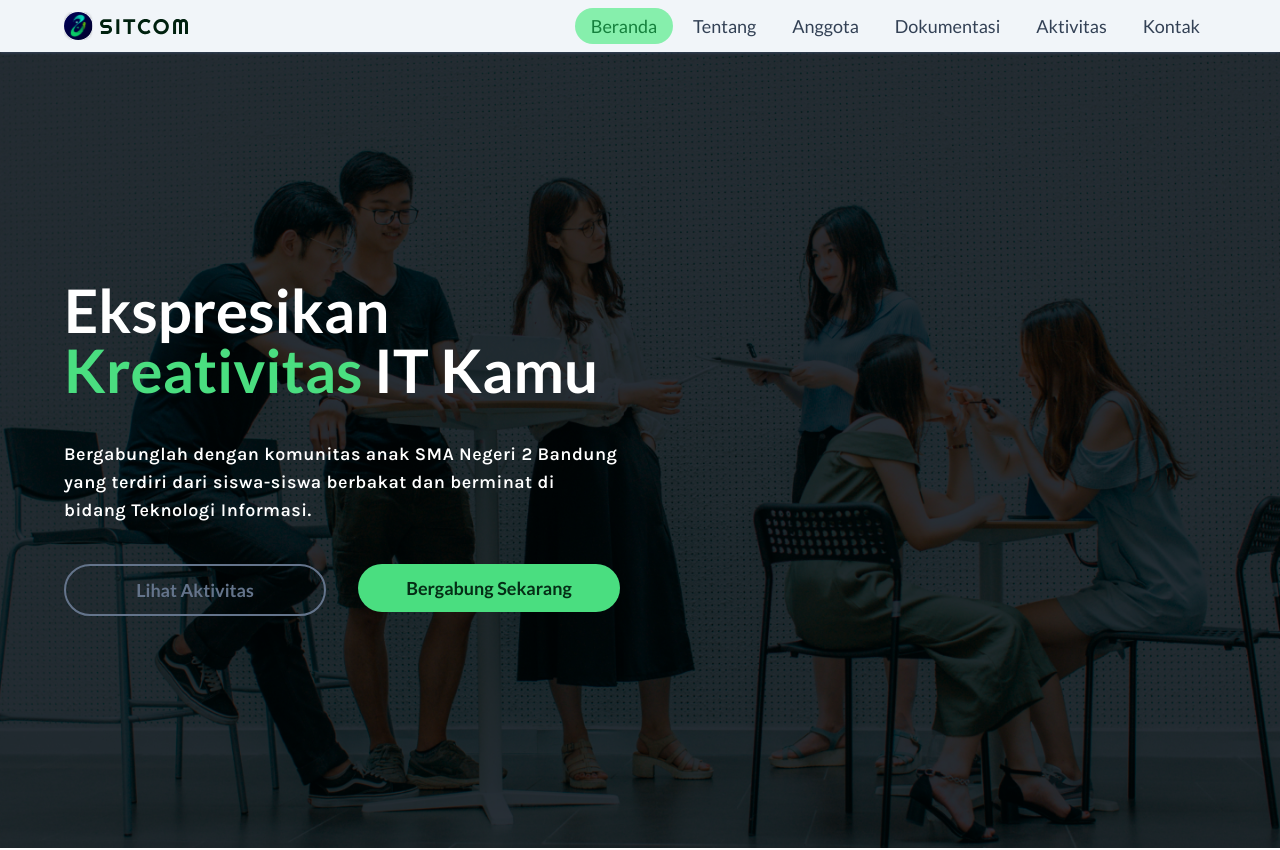
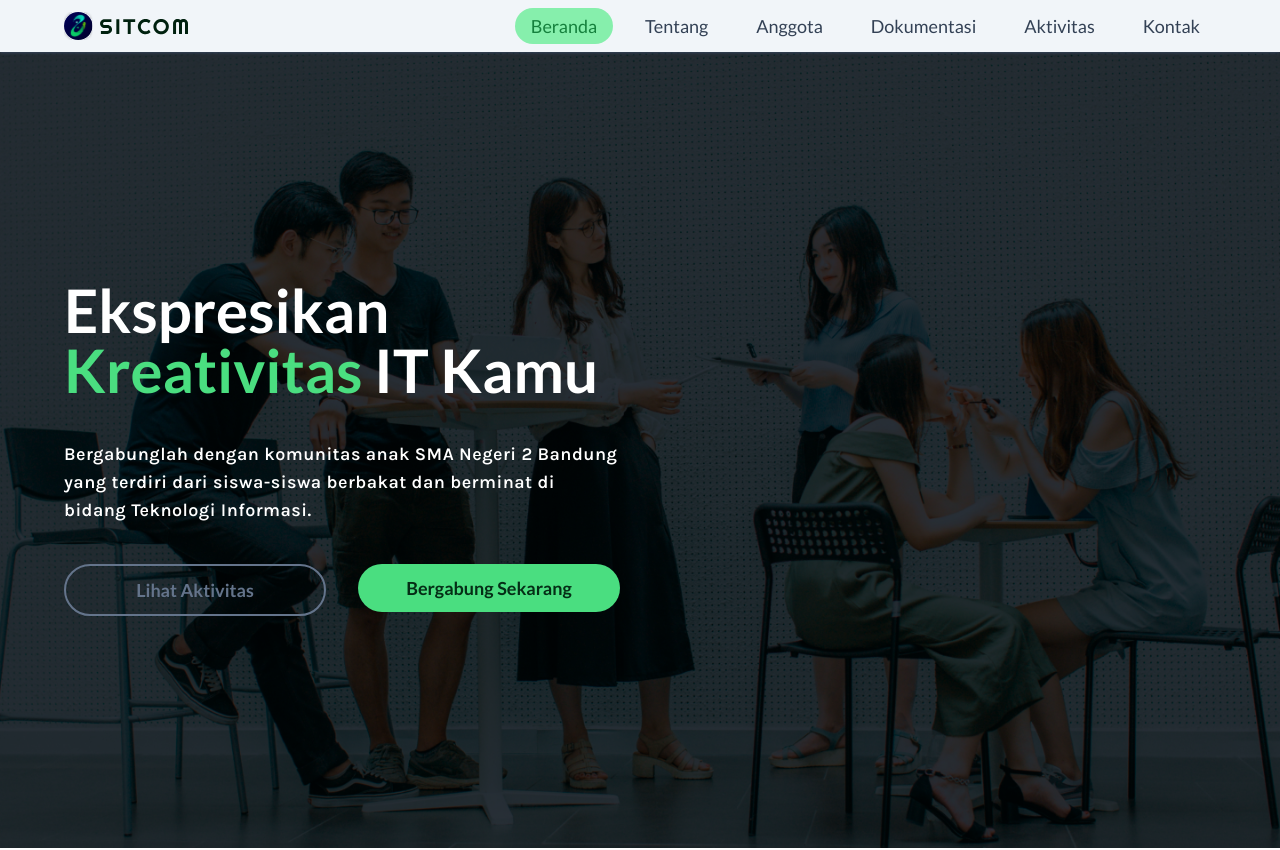
Before and after one commit to sitcomsmanda/sitcom-website, a Next.js app: page / in a window 1280 px wide. Shown: the top 850 px of the page. Built offline with nearby package versions, Linux system fonts and the light colour scheme.

Commit message:
add: Layout: NavLinks: responsive gap

```diff
--- a/src/layouts/Navigation/NavLinks.tsx
+++ b/src/layouts/Navigation/NavLinks.tsx
@@ -18,7 +18,7 @@ const twStyle = fslc(`
   md:static md:flex-row
   md:px-0 md:py-0 md:min-h-fit
   md:rounded-none md:bg-transparent
-  md:gap-1
+  md:gap-1 lg:gap-4
 `);
 
 export default function NavLinks() {
```
